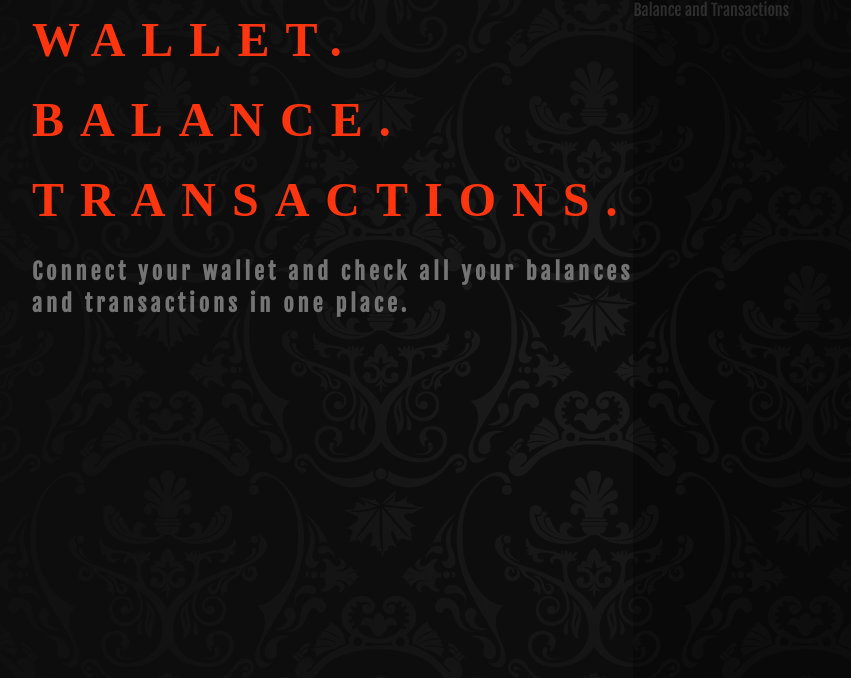
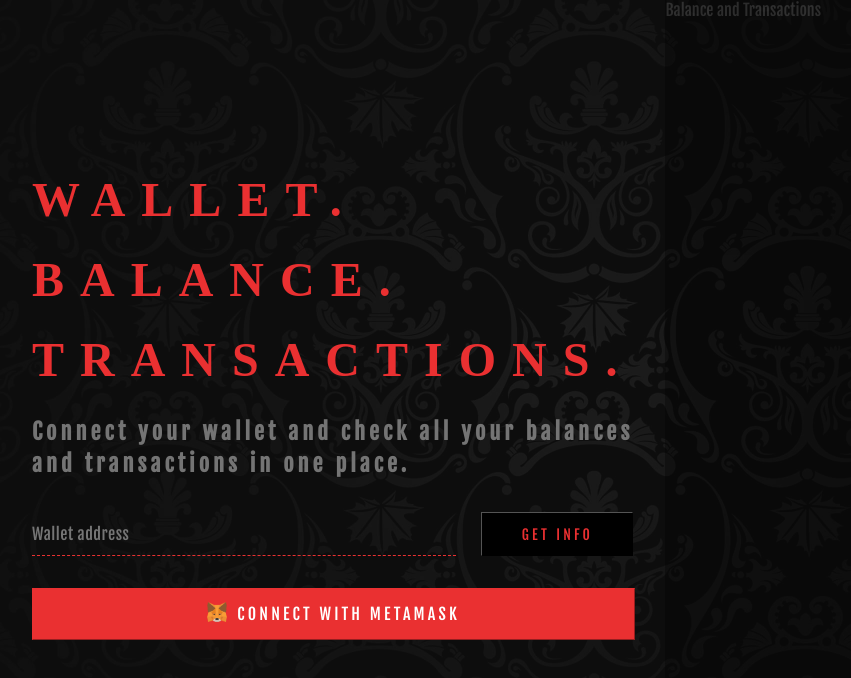
Before and after one commit to FredericoVieira/dwc, a Next.js app: page / in a window 1280 px wide. Shown: the top 678 px of the page, without its empty margins (48-899 px from the left). Built offline with nearby package versions, Linux system fonts and the light colour scheme; a web font is replaced by a local one.

Commit message:
add base components

```diff
--- /dev/null
+++ b/components/Button.jsx
@@ -0,0 +1,26 @@
+import Image from "next/image";
+import styles from "../styles/components/button.module.scss";
+
+const Button = ({
+  children,
+  icon,
+  onClick,
+  variant = "primary",
+  size = "medium",
+  maxWidth,
+}) => (
+  <button
+    className={`${styles.button} ${styles[variant]} ${styles[size]}`}
+    onClick={onClick}
+    {...(maxWidth && { style: { maxWidth } })}
+  >
+    {icon && (
+      <span className={styles.icon}>
+        <Image src={icon} alt="Icon" height={20} width={20} />
+      </span>
+    )}
+    {children}
+  </button>
+);
+
+export default Button;
--- /dev/null
+++ b/components/Input.jsx
@@ -0,0 +1,18 @@
+import styles from "../styles/components/input.module.scss";
+
+const Input = ({ value, onChange, placeholder, style }) => {
+  const handleChange = ({ target }) => onChange(target.value);
+
+  return (
+    <input
+      type="text"
+      value={value}
+      onChange={handleChange}
+      placeholder={placeholder}
+      className={styles.input}
+      style={style}
+    />
+  );
+};
+
+export default Input;
--- a/pages/_app.js
+++ b/pages/_app.js
@@ -1,7 +1,7 @@
-import '../styles/globals.css'
+import "../styles/app.css";
 
 function MyApp({ Component, pageProps }) {
-  return <Component {...pageProps} />
+  return <Component {...pageProps} />;
 }
 
-export default MyApp
+export default MyApp;
--- a/pages/index.js
+++ b/pages/index.js
@@ -1,9 +1,15 @@
+import { useState } from "react";
 import Head from "next/head";
 import Image from "next/image";
-import styles from "../styles/Home.module.scss";
+import Input from "../components/Input";
+import Button from "../components/Button";
+import styles from "../styles/pages/index.module.scss";
 import background from "../public/background.jpg";
+import metamask from "../public/metamask.png";
 
 export default function Home() {
+  const [walletAddress, setWalletAddress] = useState("");
+
   return (
     <div className={styles.container}>
       <Head>
@@ -24,6 +30,25 @@
               Connect your wallet and check all your balances and transactions
               in one place.
             </h2>
+            <div className={styles.search}>
+              <Input
+                value={walletAddress}
+                onChange={setWalletAddress}
+                placeholder="Wallet address"
+                style={{ "margin-right": "25px" }}
+              />
+              <Button
+                variant="secondary"
+                size="small"
+                maxWidth={150}
+                onClick={() => console.log(walletAddress)}
+              >
+                Get info
+              </Button>
+            </div>
+            <Button icon={metamask} onClick={() => console.log("clicked")}>
+              Connect with Metamask
+            </Button>
           </div>
           <div className={styles.info}>Balance and Transactions</div>
           <Image
--- a/styles/_variables.scss
+++ /dev/null
@@ -1,5 +0,0 @@
-$background-color: #131313;
-$primary-color: #fe350f;
-$secondary-color: #747474;
-$white-color: #fff;
-$black-color: #000;
--- a/styles/globals.css
+++ b/styles/app.css
@@ -25,3 +25,9 @@
   width: 0;
   height: 0;
 }
+
+input,
+textarea,
+button {
+  font-family: inherit;
+}
--- /dev/null
+++ b/styles/components/button.module.scss
@@ -0,0 +1,50 @@
+@import "./styles/globals/_variables.scss";
+
+.button {
+  width: 100%;
+  letter-spacing: 0.2rem;
+  text-transform: uppercase;
+  display: flex;
+  justify-content: center;
+  align-items: center;
+  border-width: 1px;
+}
+
+.primary {
+  background: $primary-color;
+  color: $white-color;
+  border-color: $primary-color;
+}
+
+.secondary {
+  background: $black-color;
+  color: $primary-color;
+  border-color: $black-color;
+}
+
+.small {
+  min-height: 42px;
+  font-size: 14px;
+}
+
+.medium {
+  min-height: 50px;
+  font-size: 16px;
+}
+
+.button:hover {
+  cursor: pointer;
+}
+
+.primary:hover {
+  background-color: rgba($color: $black-color, $alpha: 0.3);
+}
+
+.secondary:hover {
+  border-color: $primary-color;
+  background-color: rgba($color: $black-color, $alpha: 0.3);
+}
+
+.icon {
+  margin-right: 10px;
+}
--- /dev/null
+++ b/styles/components/input.module.scss
@@ -0,0 +1,13 @@
+@import "./styles/globals/_variables.scss";
+
+.input {
+  background: transparent;
+  color: $white-color;
+  border: none;
+  border-bottom: 1px dashed $primary-color;
+  font-size: 1rem;
+  height: 42px;
+  width: 100%;
+  letter-spacing: 0.03rem;
+  outline: none;
+}
--- /dev/null
+++ b/styles/globals/_variables.scss
@@ -0,0 +1,17 @@
+$background-color: #131313;
+$primary-color: #ea3031;
+$secondary-color: #747474;
+$white-color: #fff;
+$black-color: #000;
+
+$primary-color-100: #fad1d1;
+$primay-color-200: #f17475;
+$primary-color-300: #e81719;
+$primary-color-400: #8b0e0f;
+$primary-color-500: #2e0505;
+
+$secondary-color-100: #e6e6e6;
+$secondary-color-200: #b3b3b3;
+$secondary-color-300: #808080;
+$secondary-color-400: #4d4d4d;
+$secondary-color-500: #1a1a1a;
--- a/styles/Home.module.scss
+++ b/styles/pages/index.module.scss
@@ -1,4 +1,4 @@
-@import "./_variables.scss";
+@import "./styles/globals/_variables.scss";
 
 .main {
   background-color: $background-color;
@@ -18,6 +18,7 @@
       display: flex;
       flex: 0;
       flex-direction: column;
+      justify-content: center;
 
       .title {
         font-size: 3rem;
@@ -35,6 +36,12 @@
         letter-spacing: 0.25rem;
         line-height: 2rem;
       }
+
+      .search {
+        display: flex;
+        align-items: end;
+        margin: 2rem 0;
+      }
     }
 
     .info {
@@ -42,6 +49,7 @@
       height: 100%;
       display: flex;
       flex: 1;
+      margin-left: 2rem;
 
       opacity: 0.3;
       background: $black-color;
```
Also changed, not shown: public/metamask.png (added), 1 other file (tests, documents, lock files or other folders).
